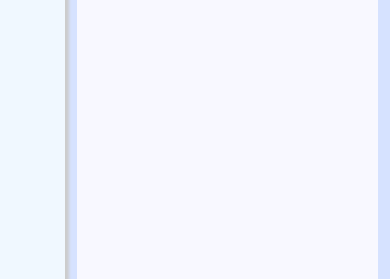
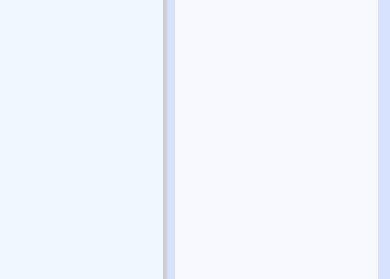
Before and after one commit to atvo3/atvo3.github.io, a plain HTML site: page category/blog.html in a window 390 px wide. Shown: the part 649-928 px from the top of the page. Drawn offline with nearby package versions, Linux system fonts and the light colour scheme.

Commit message:
Fixed sidebar responsiveness for smaller screens

```diff
--- a/category/blog.html
+++ b/category/blog.html
@@ -22,7 +22,7 @@
             </div>
         </div>
         <div class="row h-100">
-            <div class="col-2 sidebar">
+            <div class="col-5 col-sm-2 sidebar">
                 <nav>
                     <ul class="nav flex-column sidebar-items">
                         <li class="nav-item">
```
Also changed, not shown: tag/personal.html (+1 -1 lines).
